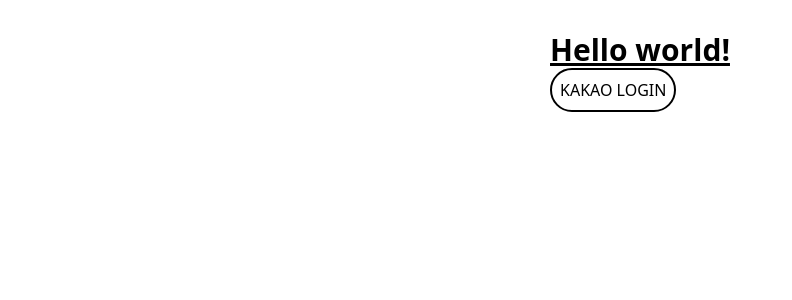
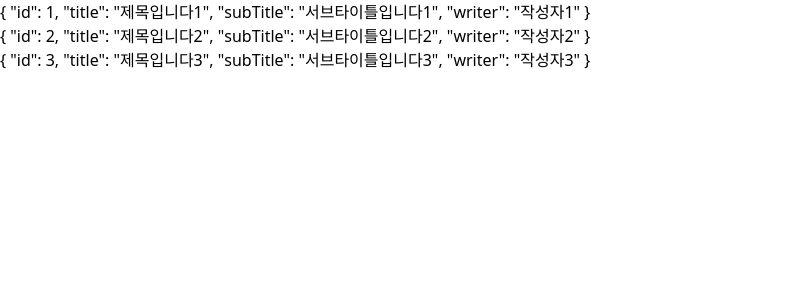
Before and after one commit to Ssoon-m/grocery-mate, a Vue app: page / in a window 1280 px wide. Shown: the top 300 px of the page, without its empty margins (0-792 px from the left). Built offline with nearby package versions, Linux system fonts and the light colour scheme.

Commit message:
Feat: class pattern

```diff
--- a/package.json
+++ b/package.json
@@ -8,8 +8,9 @@
     "typecheck": "vue-tsc --noEmit"
   },
   "dependencies": {
+    "bootstrap": "^5.1.3",
     "pinia": "^2.0.13",
-    "vue": "^3.2.33"
+    "vue": "^3.2.36"
   },
   "devDependencies": {
     "@types/node": "^16.11.27",
--- a/src/App.vue
+++ b/src/App.vue
@@ -1,35 +1,27 @@
 <template>
-  <header>
-    <h1 class="text-3xl font-bold underline">Hello world!</h1>
-  </header>
-  <div class="wrapper">
-    <test-component msg="You did it!" />
+  <div
+    v-for="(item, i) in itemList.items"
+    :key="i"
+    class="dropdown"
+    @click="onClickItemList"
+  >
+    {{ item }}
   </div>
 </template>
+
 <script setup lang="ts">
-import TestComponent from './components/TestComponent.vue';
-// import { defineStore } from 'pinia';
-// console.log('defineStore', defineStore);
+import { ref } from 'vue';
+import Item from '@/entity/boardInfo/Item';
+import ItemList from '@/entity/boardInfo/ItemList';
+const itemList = ref(
+  new ItemList(
+    new Item(1, '제목입니다1', '서브타이틀입니다1', '작성자1'),
+    new Item(2, '제목입니다2', '서브타이틀입니다2', '작성자2'),
+    new Item(3, '제목입니다3', '서브타이틀입니다3', '작성자3')
+  )
+);
+
+const onClickItemList = () => {};
 </script>
 
-<style lang="scss">
-#app {
-  max-width: 1280px;
-  margin: 0 auto;
-  padding: 2rem;
-  font-weight: normal;
-}
-
-@media (hover: hover) {
-  a:hover {
-    background-color: hsla(160, 100%, 37%, 0.2);
-  }
-}
-
-@media (min-width: 1024px) {
-  body {
-    display: flex;
-    place-items: center;
-  }
-}
-</style>
+<style scoped></style>
--- /dev/null
+++ b/src/entity/boardInfo/Item.ts
@@ -0,0 +1,12 @@
+export default class Item {
+  public id: number;
+  public title: string;
+  public subTitle: string;
+  public writer: string;
+  constructor(id: number, title: string, subTitle: string, writer: string) {
+    this.id = id;
+    this.title = title;
+    this.subTitle = subTitle;
+    this.writer = writer;
+  }
+}
--- /dev/null
+++ b/src/entity/boardInfo/ItemList.ts
@@ -0,0 +1,10 @@
+import type Item from './item';
+
+export default class ItemList {
+  public items: Item[] = [];
+  constructor(...items: Item[]) {
+    items.forEach((item: Item) => {
+      this.items.push(item);
+    });
+  }
+}
--- a/src/main.ts
+++ b/src/main.ts
@@ -2,7 +2,6 @@
 import { createPinia } from 'pinia';
 import App from './App.vue';
 import './assets/base.css';
-
 const app = createApp(App);
 
 app.use(createPinia());
```
Also changed, not shown: 2 other files (tests, documents, lock files or other folders).
